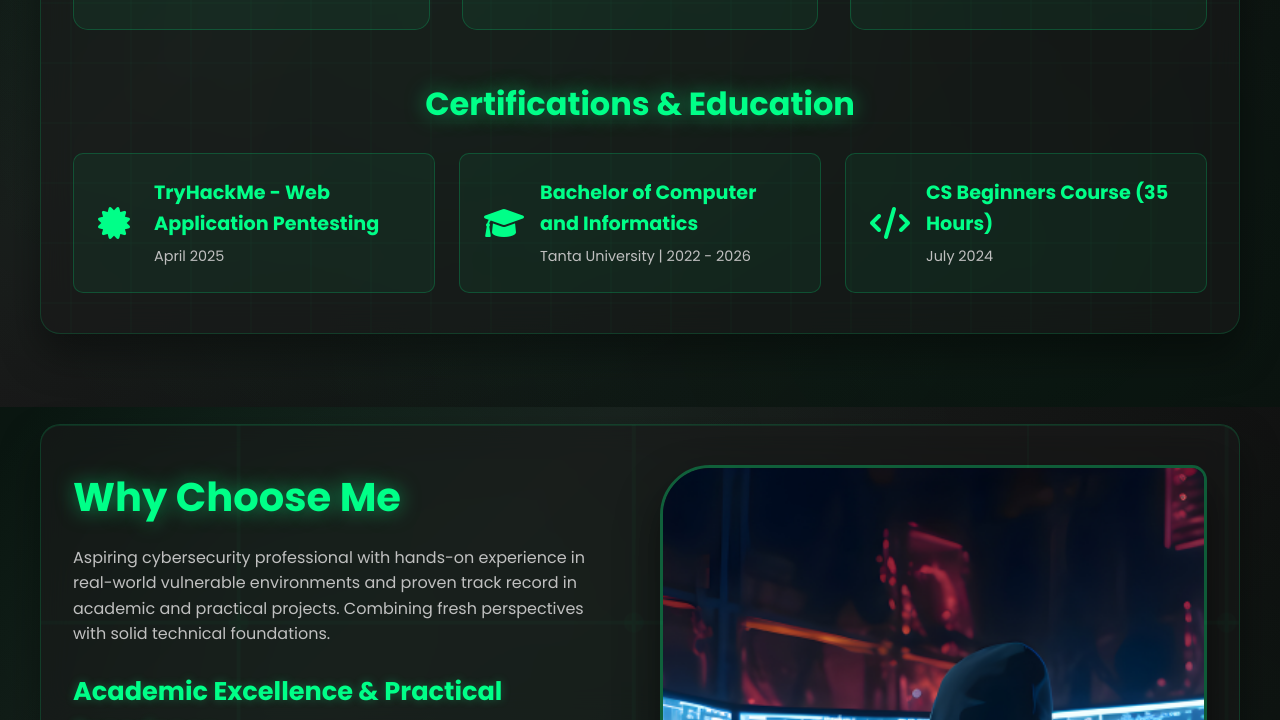
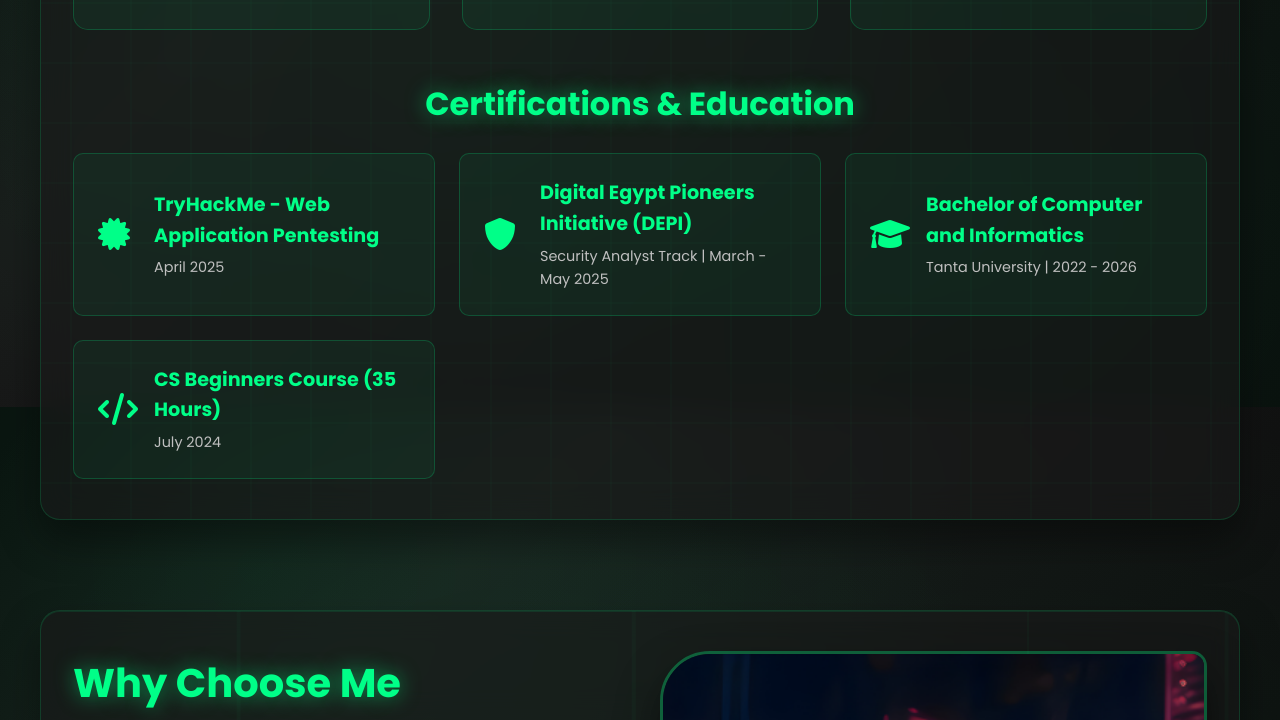
Before and after one commit to 7inawy/cybersecurity-portfolio, a plain HTML site: page index.html in a window 1280 px wide. Shown: the part 3593-4313 px from the top of the page. Drawn offline with Linux system fonts and the light colour scheme.

Commit message:
Add DEPI certification to portfolio - Digital Egypt Pioneers Initiative Security Analyst Track

```diff
--- a/index.html
+++ b/index.html
@@ -229,6 +229,13 @@
                         </div>
                     </div>
                     <div class="cert-item">
+                        <i class="fas fa-shield-alt"></i>
+                        <div>
+                            <h4>Digital Egypt Pioneers Initiative (DEPI)</h4>
+                            <p>Security Analyst Track | March - May 2025</p>
+                        </div>
+                    </div>
+                    <div class="cert-item">
                         <i class="fas fa-graduation-cap"></i>
                         <div>
                             <h4>Bachelor of Computer and Informatics</h4>
```
